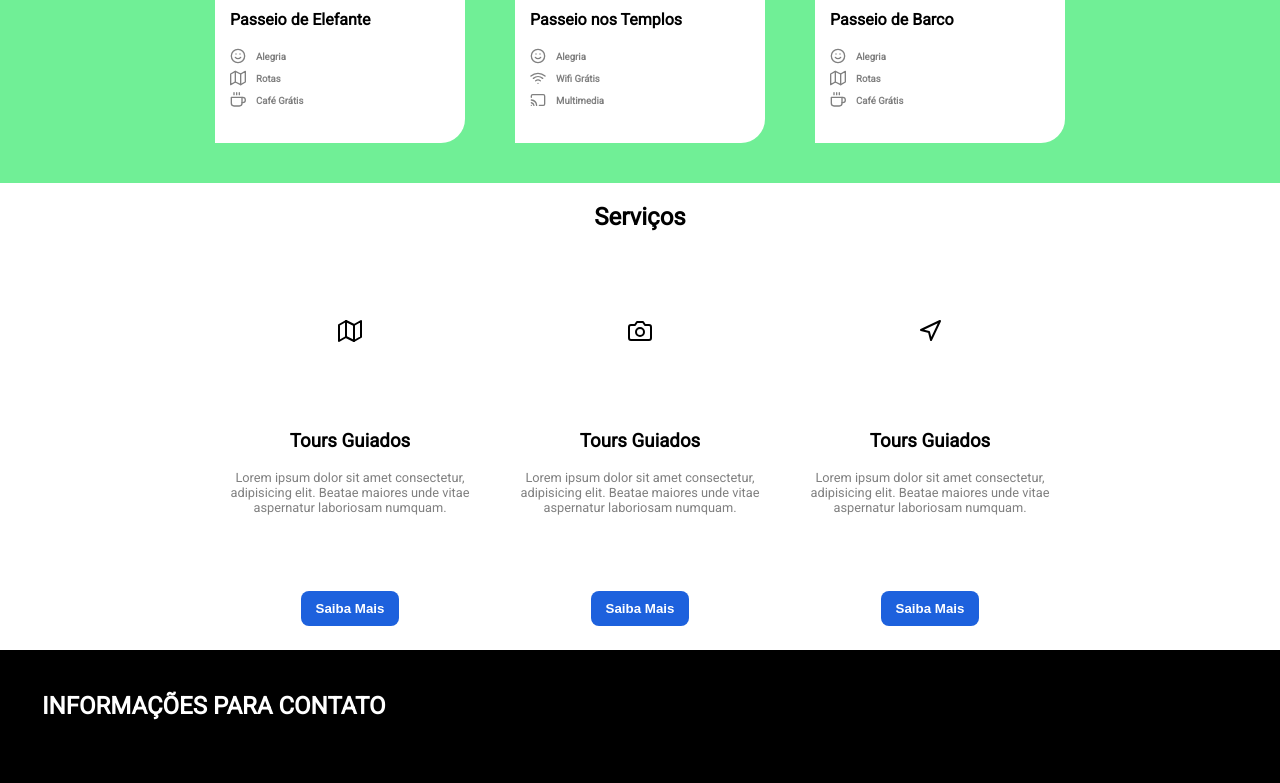
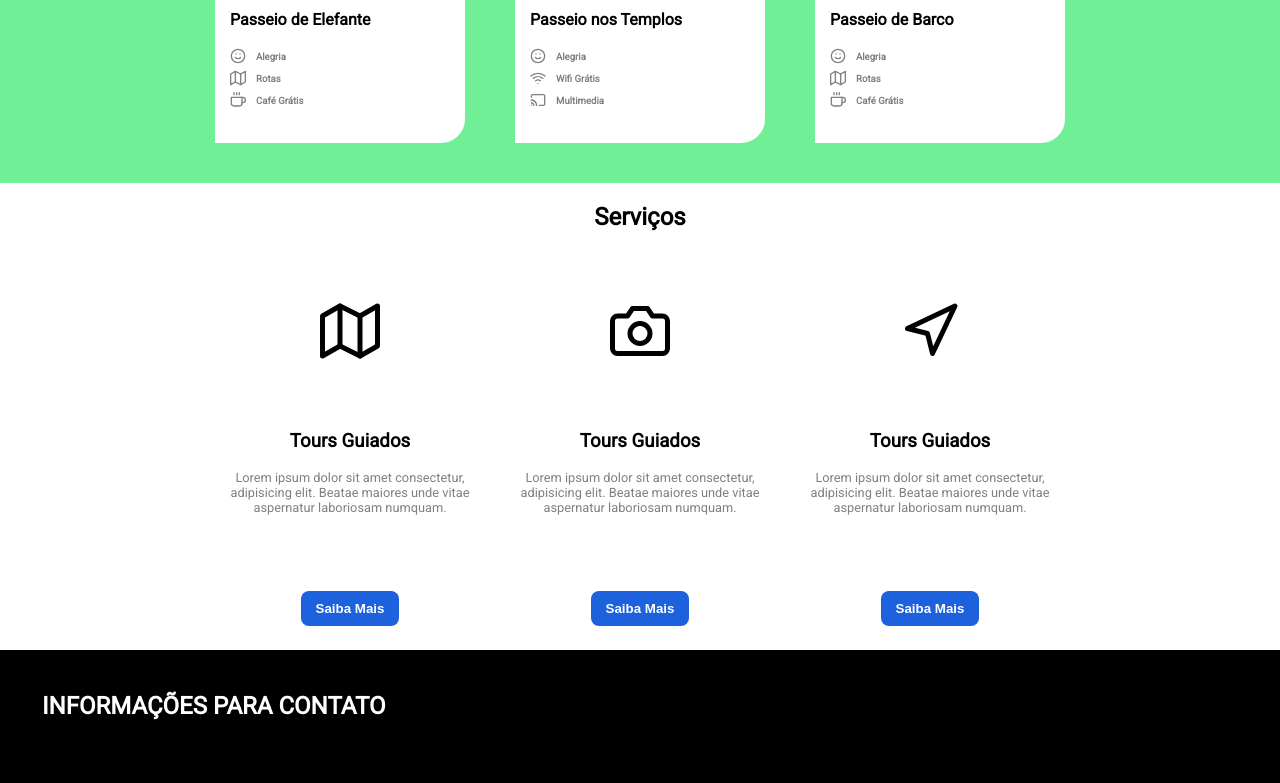
Before and after one commit to Eduardogmaas/siteviagens_webl_2023, a plain HTML site: page index.html in a window 1280 px wide. Shown: the part 1054-1837 px from the top of the page. Drawn offline with nearby package versions, Linux system fonts and the light colour scheme.

Commit message:
Update style.css

```diff
--- a/style.css
+++ b/style.css
@@ -24,6 +24,7 @@ button {
     color: white;
 }
 
+/* cabeçalho */
 header {
     background: no-repeat center/cover url("assets/tailandia.jpg");
     height: calc(100vh - 100px);
@@ -58,6 +59,7 @@ header nav p {
     font-size: 3rem;
 }
 
+/* parte dos pacotes */
 .pacotes .pacotes-title {
     width: 100%;
     text-align: center;
@@ -147,6 +149,7 @@ header nav p {
     font-weight: bold;
 }
 
+/* parte de serviços*/
 .servicos {
     padding 15px;
     text-align: center;
@@ -178,7 +181,7 @@ header nav p {
 }
 
 .servicos .card svg{
-    width:60 px;
+    width: 60px;
     height: 60px;
     margin: 50px;
 }
@@ -199,6 +202,7 @@ header nav p {
     text-align: center;
 }
 
+/* aqui começa o css do rodapé da página */
 .contatos {
     height: 250px;
     background: red;
```
